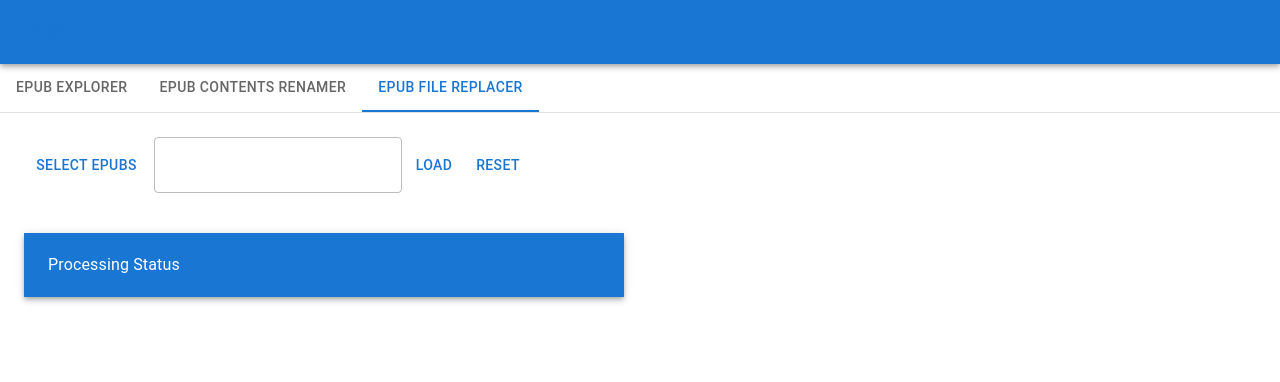
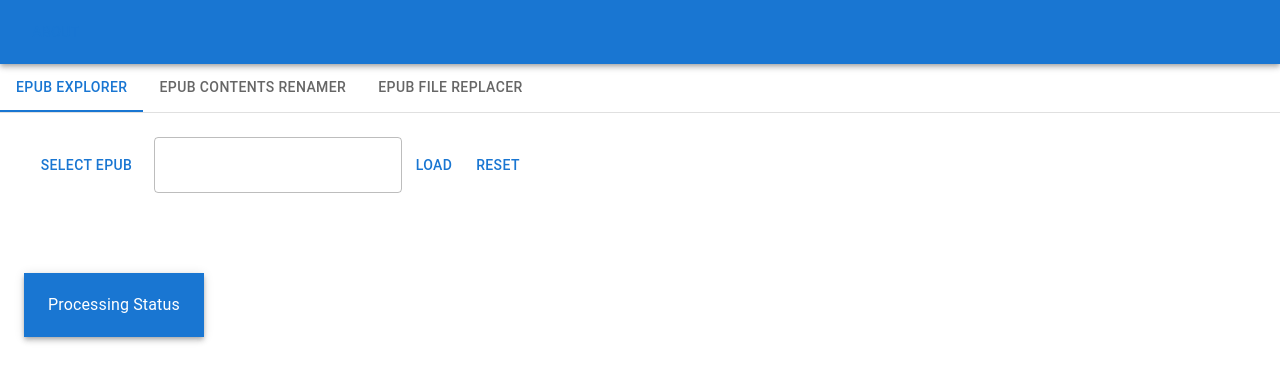
Before and after one commit to fiendmaster-cooley/epub-mangler, a React (Create React App) app: page / in a window 1280 px wide. Shown: the top 382 px of the page. Built offline with nearby package versions, Linux system fonts and the light colour scheme.

Commit message:
added dark palette theme

```diff
--- a/src/App.tsx
+++ b/src/App.tsx
@@ -2,15 +2,26 @@
 import { useEffect } from "react";
 import "./App.css";
 import EpubAppBar from "./views/EpubAppBar";
-import { Tab, Box } from "@mui/material";
+import { Tab, Box, useMediaQuery } from "@mui/material";
 import { TabPanel, TabContext, TabList } from "@mui/lab";
 import EpubExplorer from "./views/EpubExplorer";
 import EpubRenamer from "./views/EpubRenamer";
 import EpubReplacer from "./views/EpubReplacer";
+import { ThemeProvider, createTheme } from "@mui/material/styles";
+import CssBaseline from "@mui/material/CssBaseline";
 
 function App() {
-  const [value, setValue] = useState("4");
-
+  const prefersDarkMode = useMediaQuery("(prefers-color-scheme: dark)");
+  const [value, setValue] = useState("2");
+  const theme = React.useMemo(
+    () =>
+      createTheme({
+        palette: {
+          mode: prefersDarkMode ? "dark" : "light",
+        },
+      }),
+    [prefersDarkMode],
+  );
   useEffect(() => {}, [value]);
 
   const handleChange = (event: React.SyntheticEvent, newValue: string) => {
@@ -18,6 +29,8 @@
   };
   return (
     <>
+      <ThemeProvider theme={theme}>
+        <CssBaseline />
         <div>
           <EpubAppBar />
           <Box sx={{ width: "100%", typography: "body1" }}>
@@ -44,6 +57,7 @@
             </TabContext>
           </Box>
         </div>
+      </ThemeProvider>
     </>
   );
 }
```
Lines whose indentation alone changed are shown as unchanged.
